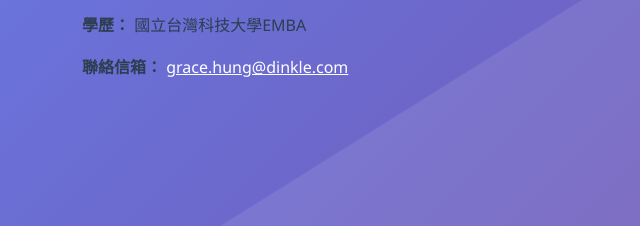
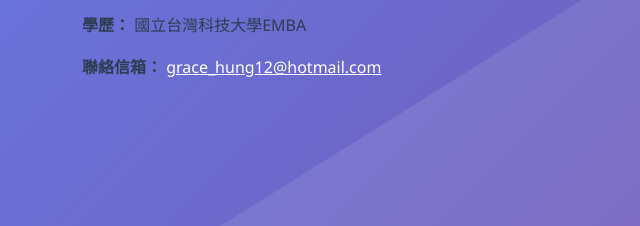
Before and after one commit to Shufanghung/Shufanghung.github.io, a plain HTML site: page index.html in a window 1280 px wide. Shown: the part 436-662 px from the top of the page, 0-640 px from the left. Drawn offline with nearby package versions, Linux system fonts and the light colour scheme.

Commit message:
Update index.html

```diff
--- a/index.html
+++ b/index.html
@@ -160,7 +160,7 @@
             title: "自由自在的靈魂人物",
             expertise: "企管、英文、機械",
             education: "國立台灣科技大學EMBA",
-            email: "grace.hung@dinkle.com",
+            email: "grace_hung12@hotmail.com",
             about: "Grace 目前台科大EMBA就讀中。2024年入學。",
             contactEmail: "grace_hung12@hotmail.com",
             phone: "886-922-879700",
```
